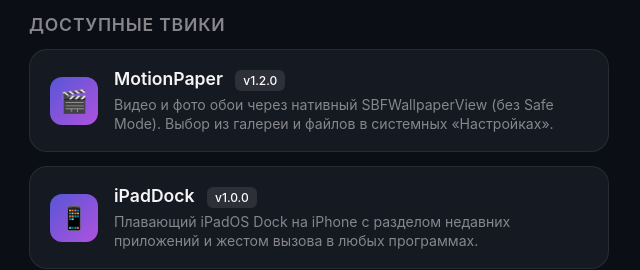
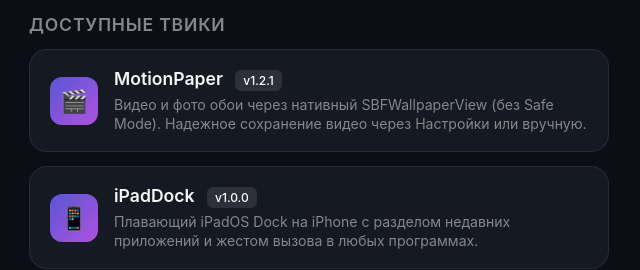
Before and after one commit to xvoidead/repo, a plain HTML site: page index.html in a window 1280 px wide. Shown: the part 213-483 px from the top of the page, 321-961 px from the left. Drawn offline with Linux system fonts and the light colour scheme.

Commit message:
Fix Settings crash on video selection: MotionPaper v1.2.1

```diff
--- a/index.html
+++ b/index.html
@@ -194,8 +194,8 @@
         <div class="tweak-card">
             <div class="tweak-icon">🎬</div>
             <div class="tweak-info">
-                <div class="tweak-title">MotionPaper <span class="badge">v1.2.0</span></div>
-                <div class="tweak-desc">Видео и фото обои через нативный SBFWallpaperView (без Safe Mode). Выбор из галереи и файлов в системных «Настройках».</div>
+                <div class="tweak-title">MotionPaper <span class="badge">v1.2.1</span></div>
+                <div class="tweak-desc">Видео и фото обои через нативный SBFWallpaperView (без Safe Mode). Надежное сохранение видео через Настройки или вручную.</div>
             </div>
         </div>
 
```
Also changed, not shown: 6 other files.
